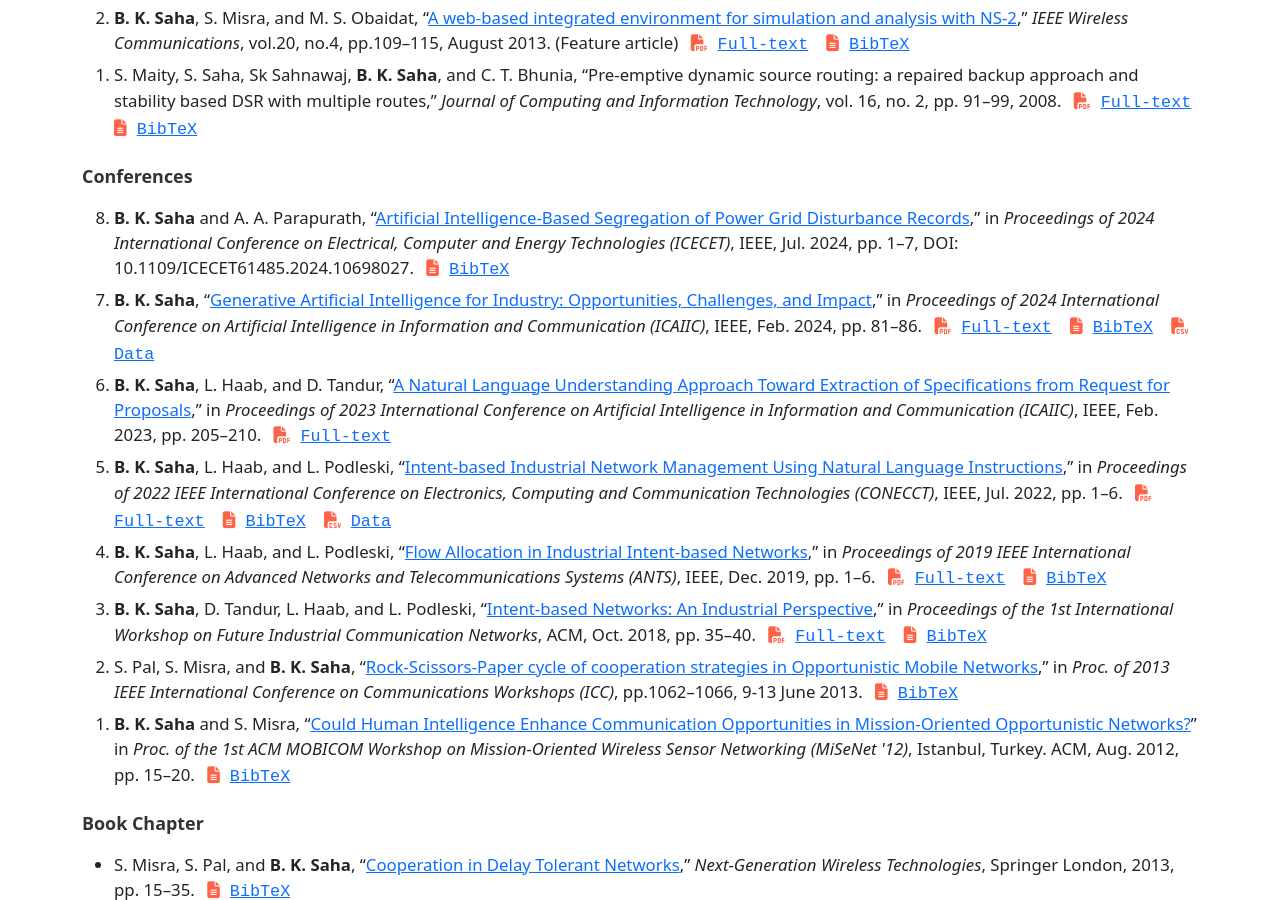
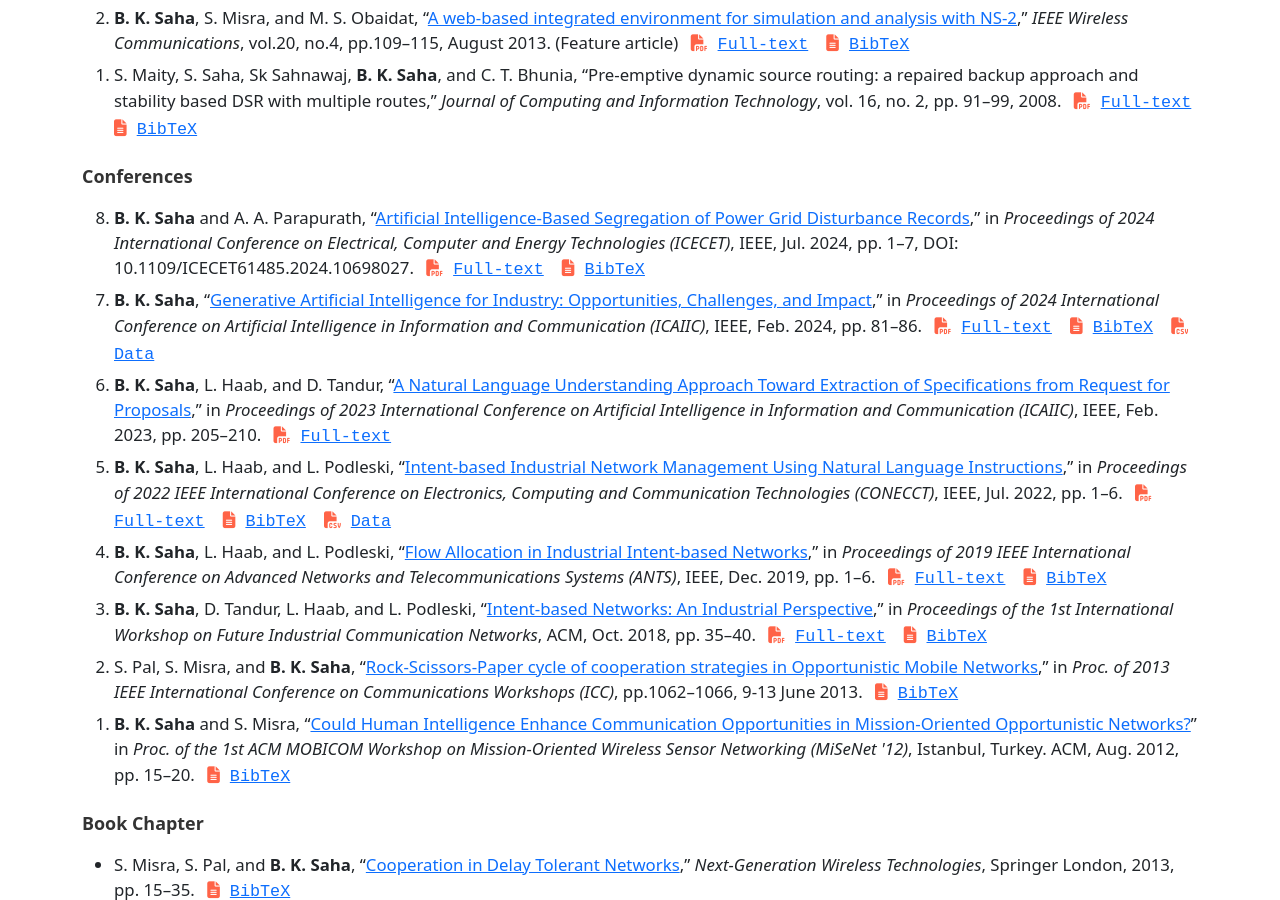
Before and after one commit to barun-saha/barun-saha.github.io, a Jekyll site: the page research.html, which Jekyll copies as it is, in a window 1280 px wide and 900 px high, scrolled down 1681 px. Built offline with Jekyll 4.4.1, drawn with Linux system fonts in a browser that asks for light colours; nearby versions of some CDN libraries; some web fonts are replaced.

Commit message:
Add full-text link

```diff
--- a/research.html
+++ b/research.html
@@ -357,6 +357,9 @@ Research Activities
 			  <strong>B. K. Saha</strong> and A. A. Parapurath, &ldquo;<a href="https://ieeexplore.ieee.org/document/10698027">Artificial Intelligence-Based Segregation of Power Grid Disturbance Records</a>,&rdquo;
 			  in <em>Proceedings of 2024 International Conference on Electrical, Computer and Energy Technologies (ICECET)</em>,
 			  IEEE, Jul. 2024, pp. 1&ndash;7, DOI: 10.1109/ICECET61485.2024.10698027.
+			  <span class="pub-resource">
+				<i class="far fa-file-pdf"></i> <a href="https://www.researchgate.net/publication/384755089_Artificial_Intelligence-Based_Segregation_of_Power_Grid_Disturbance_Records">Full-text</a>
+			  </span>
               <span class="pub-resource">
 				<i class="far fa-file-alt"></i> <a href="bibtex/Saha2024_dr_segregation.bib">BibTeX</a>
 			  </span>
--- a/templates/research.html
+++ b/templates/research.html
@@ -209,6 +209,9 @@ Research Activities
 			  <strong>B. K. Saha</strong> and A. A. Parapurath, &ldquo;<a href="https://ieeexplore.ieee.org/document/10698027">Artificial Intelligence-Based Segregation of Power Grid Disturbance Records</a>,&rdquo;
 			  in <em>Proceedings of 2024 International Conference on Electrical, Computer and Energy Technologies (ICECET)</em>,
 			  IEEE, Jul. 2024, pp. 1&ndash;7, DOI: 10.1109/ICECET61485.2024.10698027.
+			  <span class="pub-resource">
+				<i class="far fa-file-pdf"></i> <a href="https://www.researchgate.net/publication/384755089_Artificial_Intelligence-Based_Segregation_of_Power_Grid_Disturbance_Records">Full-text</a>
+			  </span>
               <span class="pub-resource">
 				<i class="far fa-file-alt"></i> <a href="bibtex/Saha2024_dr_segregation.bib">BibTeX</a>
 			  </span>
```
